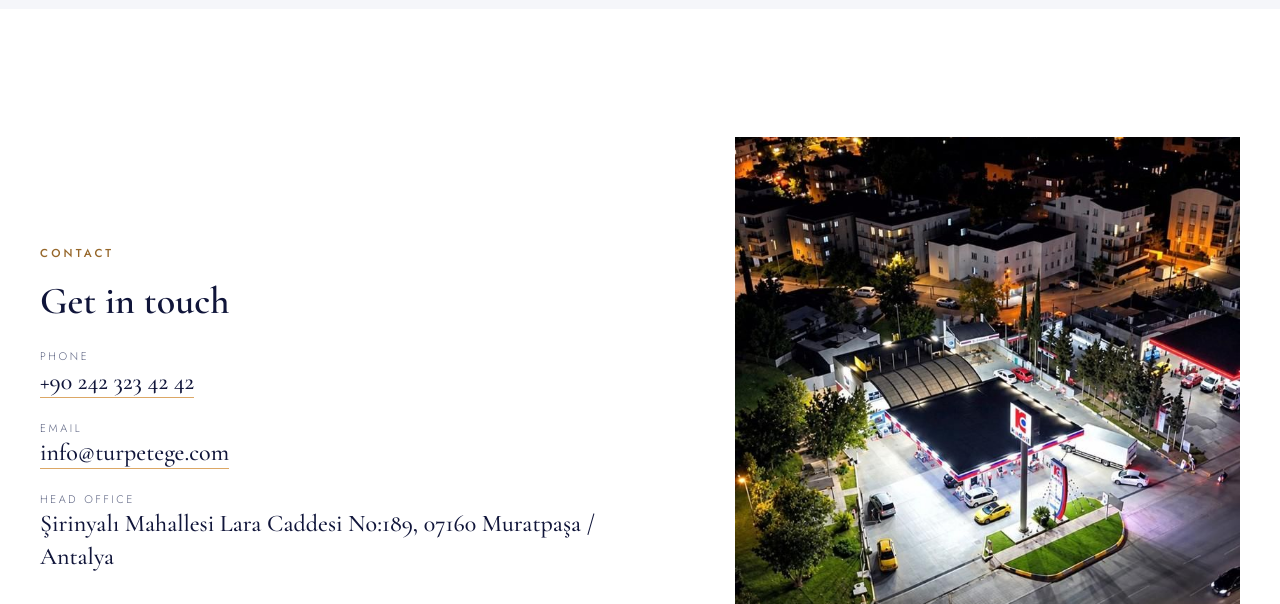
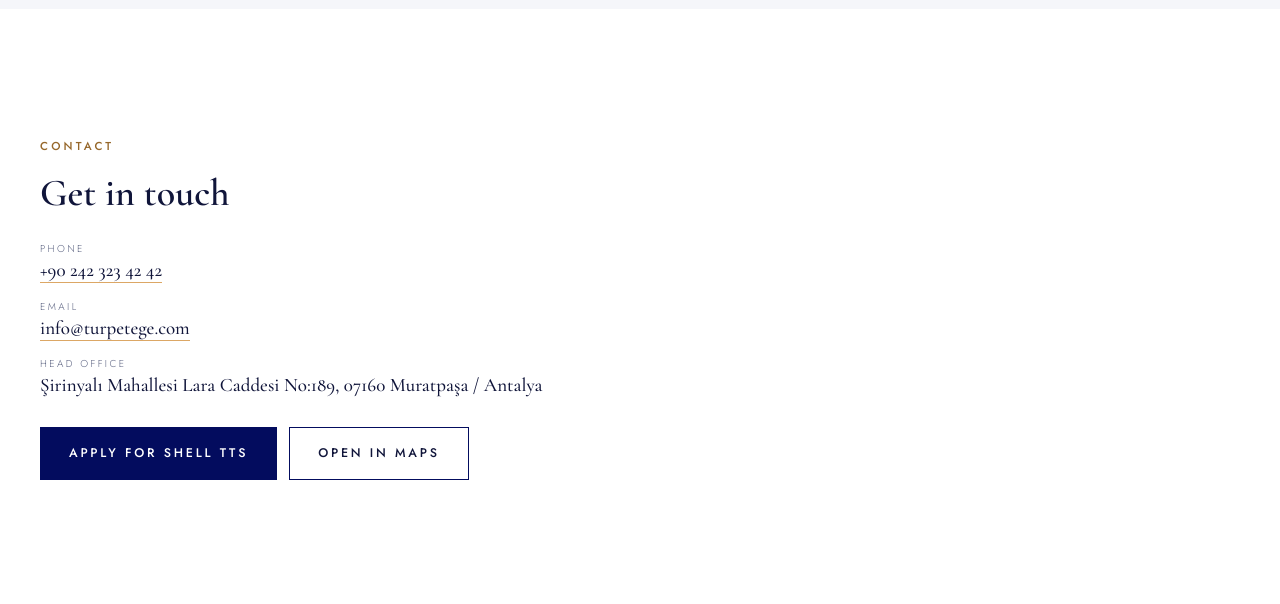
Before and after one commit to turpetege/turpetege.github.io, a plain HTML site: page index.html in a window 1280 px wide. Shown: the part 8120-8724 px from the top of the page. Drawn offline with nearby package versions, Linux system fonts and the light colour scheme.

Commit message:
İletişim: yazılar küçültüldü, Kadoil görseli kaldırıldı
Co-Authored-By: Claude Fable 5.2 <noreply@anthropic.com>
Claude-Session: https://claude.ai/code/session_014sSW6ntXYvuRyVMHCvQ2VR

```diff
--- a/index.html
+++ b/index.html
@@ -221,13 +221,13 @@ section{padding-block:clamp(72px,10vw,136px)}
 @media (max-width:520px){.tts-list{grid-template-columns:1fr}.tts-list li:nth-child(even){padding-left:0;border-left:0}.tts-lockup img{height:40px}}
 
 /* contact */
-.contact-grid{display:grid;grid-template-columns:6fr 5fr;gap:clamp(40px,7vw,110px);align-items:center}
+.contact-grid{display:grid;grid-template-columns:1fr;gap:clamp(40px,7vw,110px);align-items:center}
 .contact-grid>div{min-width:0}
-.cinfo{display:grid;gap:20px;margin-bottom:34px}
-.cinfo dt{font-size:11px;letter-spacing:.24em;text-transform:uppercase;color:var(--muted)}
+.cinfo{display:grid;gap:14px;margin-bottom:28px}
+.cinfo dt{font-size:10px;letter-spacing:.24em;text-transform:uppercase;color:var(--muted)}
 .c-link{text-decoration:none;border-bottom:1px solid var(--accent);padding-bottom:1px}
 .c-link:hover{color:var(--accent-ink)}
-.cinfo dd{font-family:var(--serif);font-weight:500;font-size:24px;line-height:1.35;overflow-wrap:anywhere}
+.cinfo dd{font-family:var(--serif);font-weight:500;font-size:clamp(16px,1.5vw,19px);line-height:1.4;overflow-wrap:anywhere}
 .c-actions{display:flex;flex-wrap:wrap;gap:12px}
 .contact-img{width:100%;aspect-ratio:4/5;object-fit:cover}
 @media (max-width:860px){.contact-grid{grid-template-columns:1fr}.contact-img{aspect-ratio:4/3}}
@@ -498,7 +498,6 @@ section{padding-block:clamp(72px,10vw,136px)}
         </dl>
         <div class="c-actions"><a class="btn btn-dark" href="#tts">Shell TTS başvurusu</a><a class="btn btn-line" href="https://www.google.com/maps/search/?api=1&amp;query=%C5%9Eirinyal%C4%B1+Mahallesi+Lara+Caddesi+No%3A189+Muratpa%C5%9Fa+Antalya" target="_blank" rel="noopener">Haritada aç</a></div>
       </div>
-      <img class="contact-img" src="img/b1ce8277d5.jpg" alt="Kadoil Antalya Merkez istasyonunun gece havadan görünümü" loading="lazy">
     </div>
   </section>
 </main>
```
